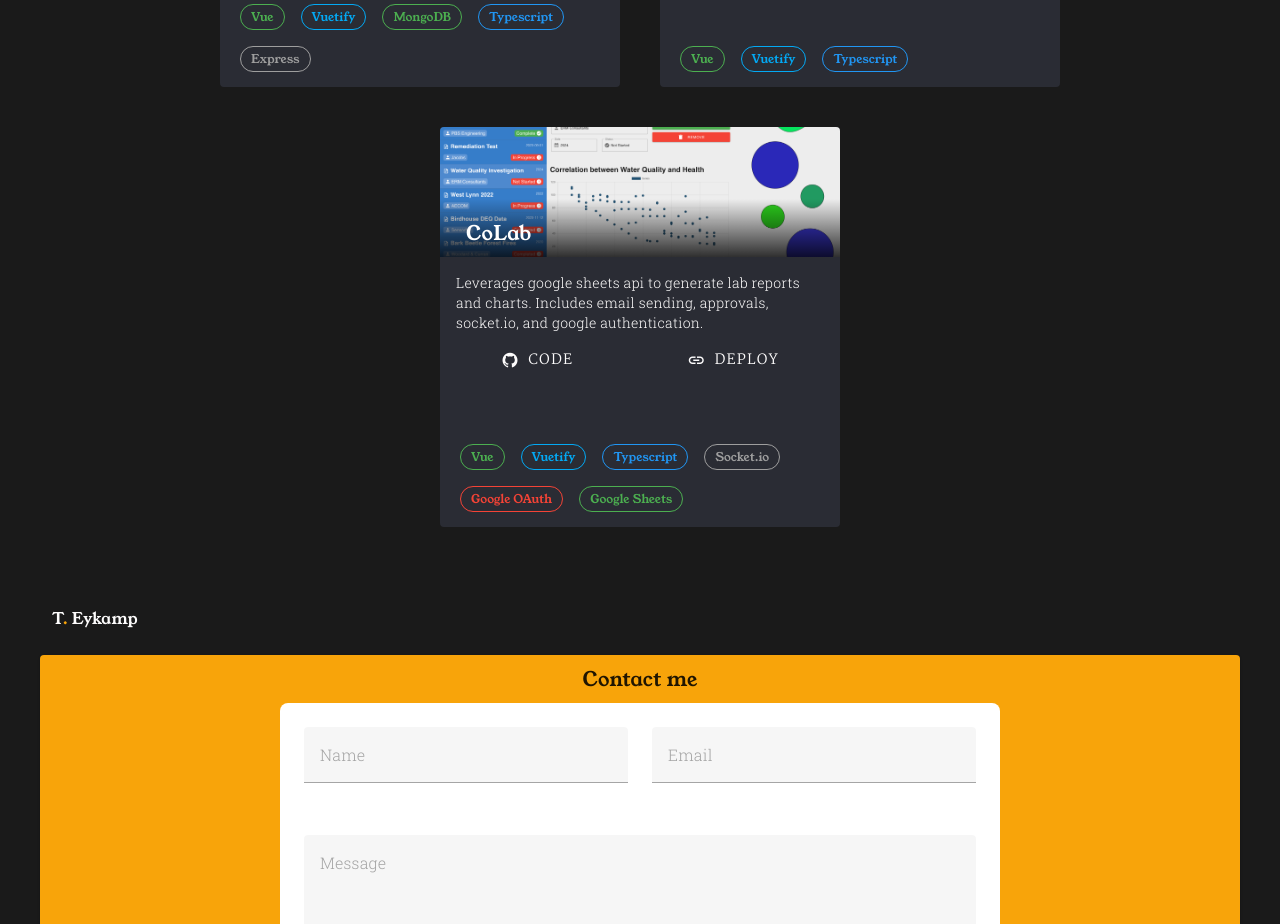
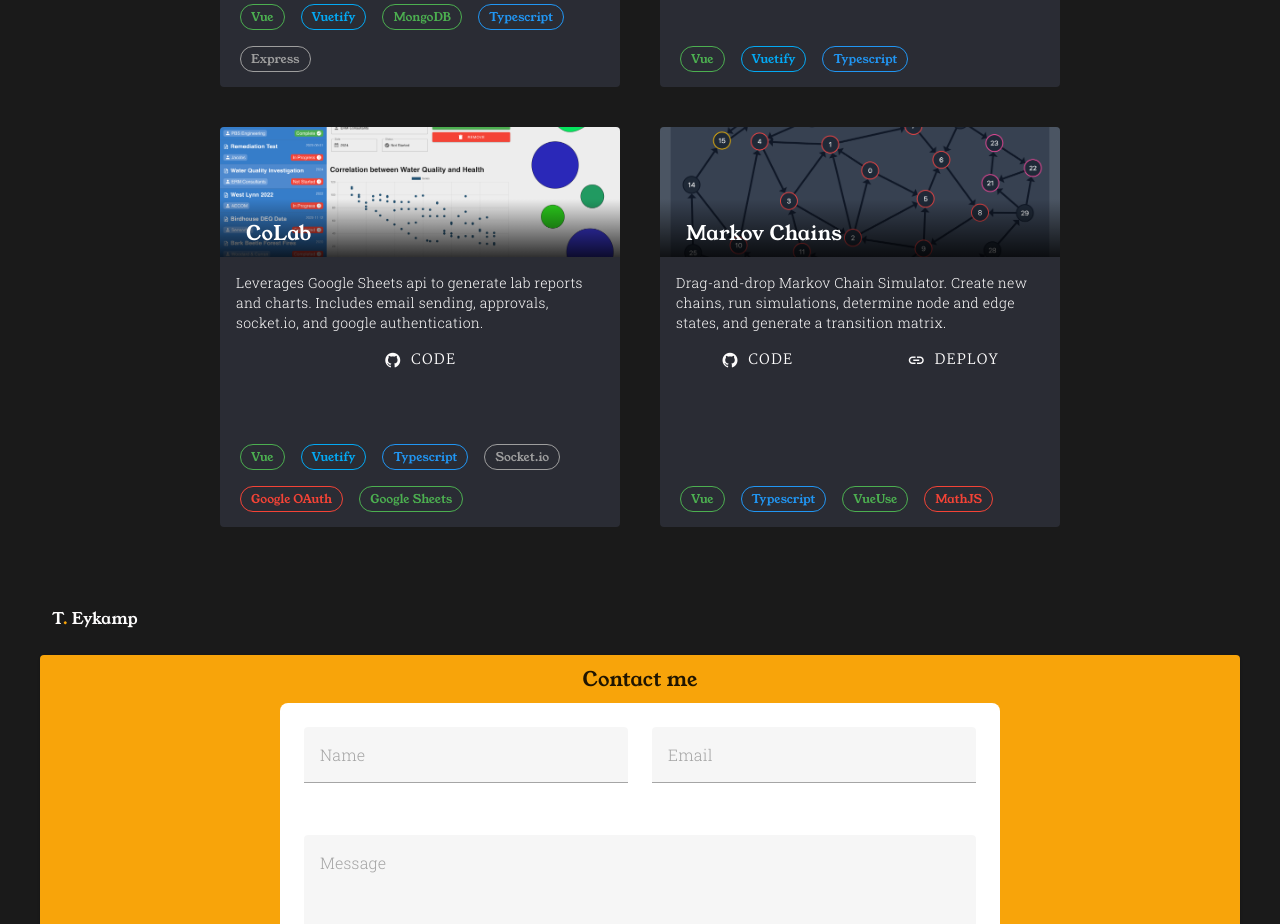
Before and after one commit to teykamp/homepage, a Vue app: page / in a window 1280 px wide. Shown: the part 2000-2924 px from the top of the page. Built offline with nearby package versions, Linux system fonts and the light colour scheme.

Commit message:
update store

```diff
--- a/src/stores/Store.ts
+++ b/src/stores/Store.ts
@@ -128,7 +128,7 @@ export const useLanguageStore = defineStore('language', {
           },
           3: {
             title: 'CoLab',
-            description: 'Leverages google sheets api to generate lab reports and charts. Includes email sending, approvals, socket.io, and google authentication.',
+            description: 'Leverages Google Sheets api to generate lab reports and charts. Includes email sending, approvals, socket.io, and google authentication.',
             img: 'src/data/images/colab.png',
             tags: {
               'Vue': 'green',
@@ -139,9 +139,22 @@ export const useLanguageStore = defineStore('language', {
               'Google Sheets': 'green'
             },
             src: 'https://github.com/yonava/colab',
-            deploy: 'https://colab.up.railway.app',
+            deploy: '',
           },
-          // 4: {
+          4: {
+            title: 'Markov Chains',
+            description: 'Drag-and-drop Markov Chain Simulator. Create new chains, run simulations, determine node and edge states, and generate a transition matrix.',
+            img: 'src/data/images/markov.png',
+            tags: {
+              'Vue': 'green',
+              'Typescript': 'blue',
+              'VueUse': 'green',
+              'MathJS': 'red',
+            },
+            src: 'https://github.com/Yonava/markov-chains',
+            deploy: 'https://cs240.netlify.app/',
+          },
+          // 5: {
           //   title: 'Popout Portfolio',
           //   description: '',
           //   img: '',
@@ -200,7 +213,7 @@ export const useLanguageStore = defineStore('language', {
             }
           },
           4: {
-            company: 'Rensselaer P. I.',
+            company: 'Rensselaer Polytechnic Institute',
             title: 'BS, Umweltingenieurwissenschaft',
             year: '2018 - 2022',
             accomplishments: {
@@ -236,6 +249,34 @@ export const useLanguageStore = defineStore('language', {
             src: 'https://github.com/teykamp/clubs',
             deploy: '',
           },
+          3: {
+            title: 'CoLab',
+            description: 'Leverages google sheets api to generate lab reports and charts. Includes email sending, approvals, socket.io, and google authentication.',
+            img: 'src/data/images/colab.png',
+            tags: {
+              'Vue': 'green',
+              'Vuetify': 'light-blue',
+              'Typescript': 'blue',
+              'Socket.io': 'grey',
+              'Google OAuth': 'red',
+              'Google Sheets': 'green'
+            },
+            src: 'https://github.com/yonava/colab',
+            deploy: '',
+          },
+          4: {
+            title: 'Markov Chains',
+            description: 'Drag-and-drop Markov Chain Simulator. Create new chains, run simulations, determine node and edge states, and generate a transition matrix.',
+            img: 'src/data/images/markov.png',
+            tags: {
+              'Vue': 'green',
+              'Typescript': 'blue',
+              'VueUse': 'green',
+              'MathJS': 'red',
+            },
+            src: 'https://github.com/Yonava/markov-chains',
+            deploy: 'https://cs240.netlify.app/',
+          },
           // 3: {
           //   title: 'Popout Portfolio',
           //   description: '',
```
Also changed, not shown: src/data/images/markov.png (added).
